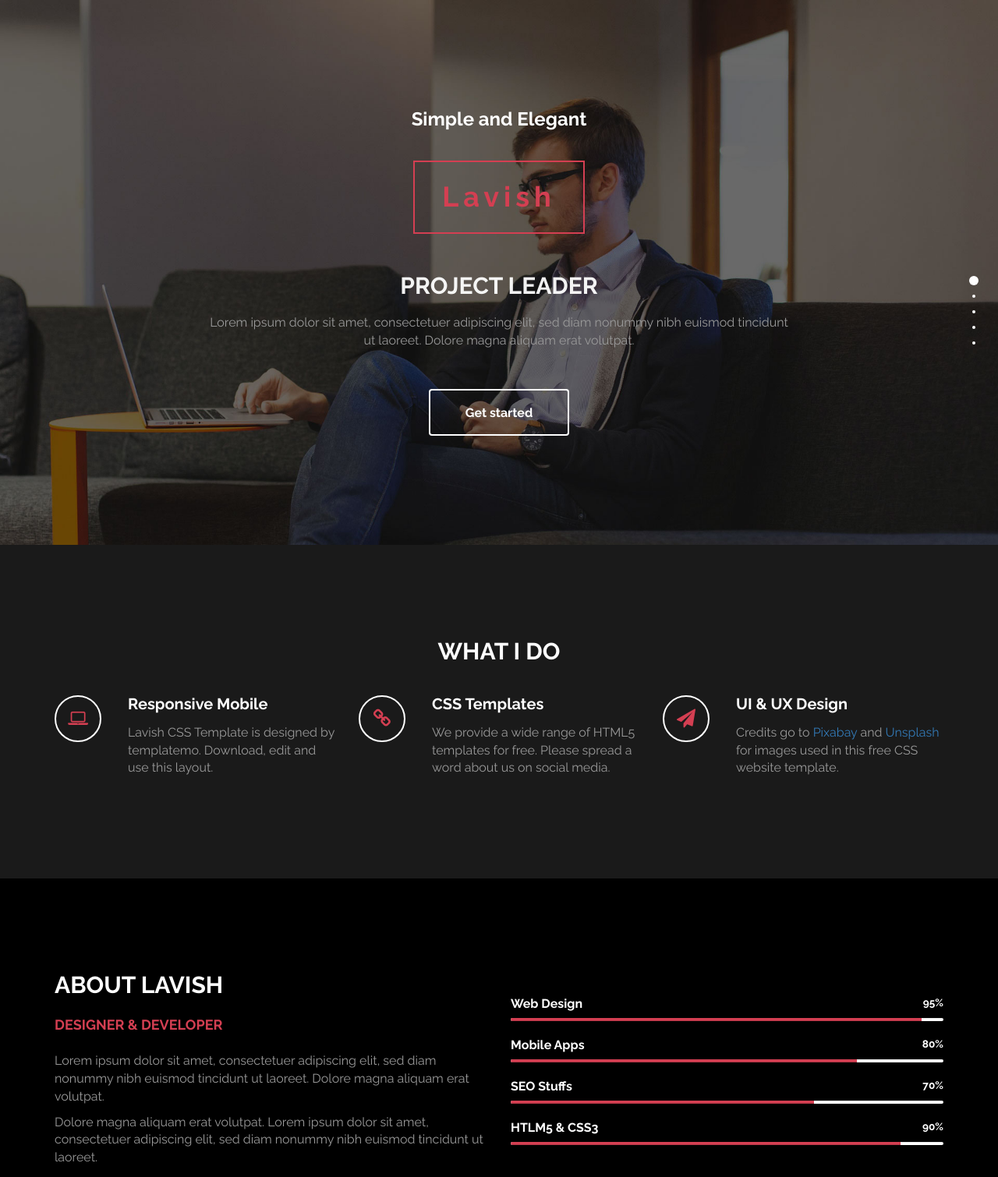
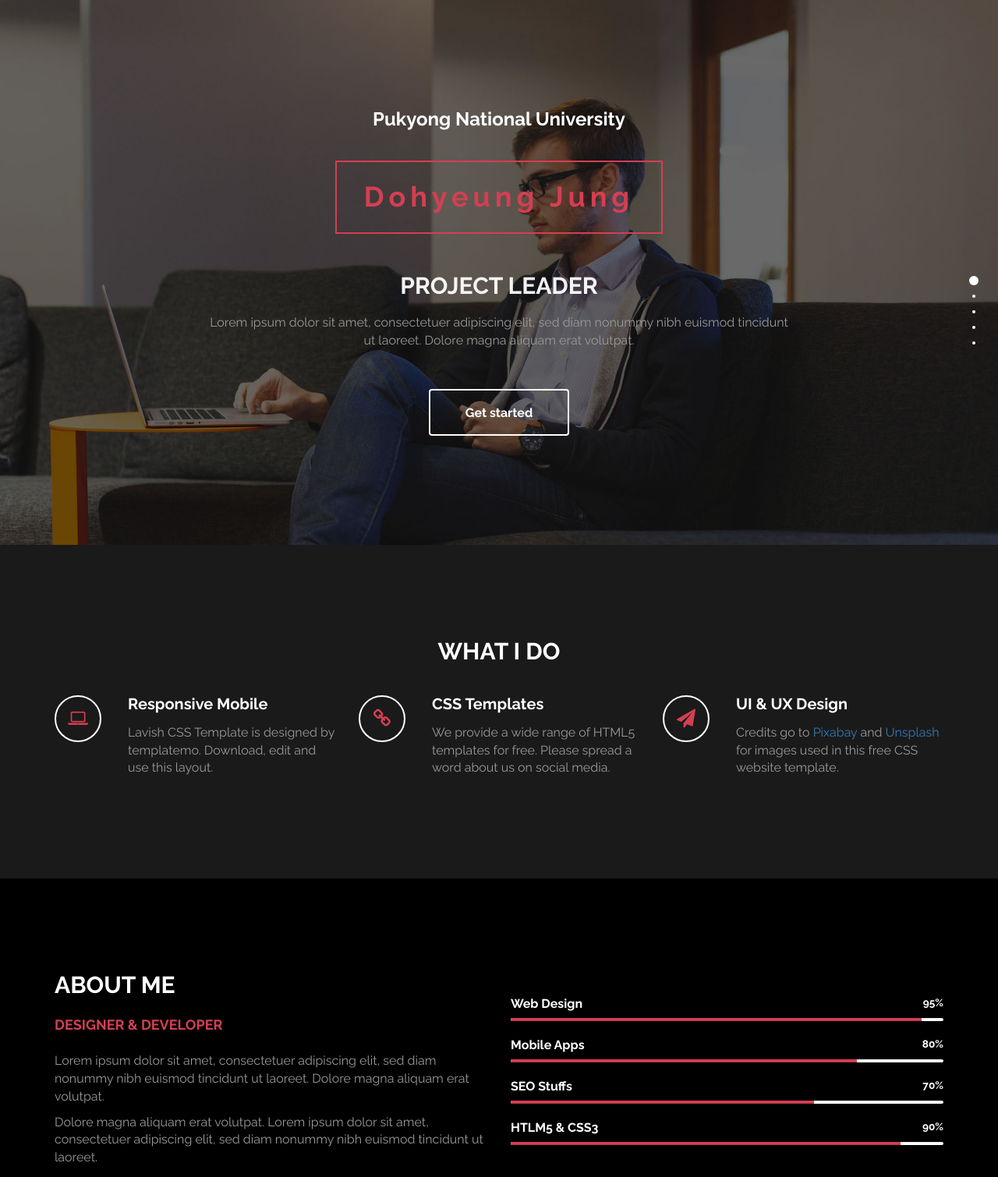
Before and after one commit to e11ips0id/e11ips0id.github.io, a plain HTML site: page index.html in a window 1280 px wide. Shown: the top 1510 px of the page at 78% size. Drawn offline with Linux system fonts and the light colour scheme.

Commit message:
Add personal information

```diff
--- a/index.html
+++ b/index.html
@@ -40,8 +40,8 @@
 				<div class="row">
 					<div class="col-md-2"></div>
 					<div class="col-md-8 wow fadeIn" data-wow-delay="0.9s">
-						<h3>Simple and Elegant</h3>
-						<h1>Lavish</h1>
+						<h3>Pukyong National University</h3>
+						<h1>Dohyeung Jung</h1>
 						<h2 class="rotate">DESIGNER &AMP; DEVELOPER, UI &AMP; UX SPECIALIST, PROJECT LEADER</h2>
 						<p>Lorem ipsum dolor sit amet, consectetuer adipiscing elit, sed diam nonummy nibh euismod tincidunt ut laoreet. Dolore magna aliquam erat volutpat.</p>
 						<a href="#work" class="btn btn-default smoothScroll wow fadeInUp" data-wow-delay="1s">Get started</a>
@@ -108,7 +108,7 @@
 			<div class="container">
 				<div class="row">
 					<div class="col-md-6 col-xs-11 wow fadeInLeft" data-wow-delay="0.9s">
-						<h2>ABOUT LAVISH</h2>
+						<h2>ABOUT ME</h2>
 						<h4>DESIGNER &AMP; DEVELOPER</h4>
 						<p>Lorem ipsum dolor sit amet, consectetuer adipiscing elit, sed diam nonummy nibh euismod tincidunt ut laoreet. Dolore magna aliquam erat volutpat.</p>
 						<p>Dolore magna aliquam erat volutpat. Lorem ipsum dolor sit amet, consectetuer adipiscing elit, sed diam nonummy nibh euismod tincidunt ut laoreet.</p>
@@ -200,9 +200,8 @@
 					<div class="col-lg-5 col-lg-offset-1 col-md-6 wow fadeInUp" data-wow-delay="0.6s">
 						<address>
 							<p class="contact-title">CONTACT ME</p>
-							<p><i class="fa fa-phone"></i> 090-080-0760</p>
-							<p><i class="fa fa-envelope-o"></i> info@company.com</p>
-							<p><i class="fa fa-map-marker"></i> 120 Old Walking Street, GL 16060</p>
+							<p><i class="fa fa-envelope-o"></i> oliver113@pukyong.ac.kr</p>
+							<!-- <p><i class="fa fa-map-marker"></i> 120 Old Walking Street, GL 16060</p> -->
 						</address>
 					</div>
 					<div class="col-lg-6 col-md-6 col-xs-10 wow fadeInUp" data-wow-delay="0.6s">
```
